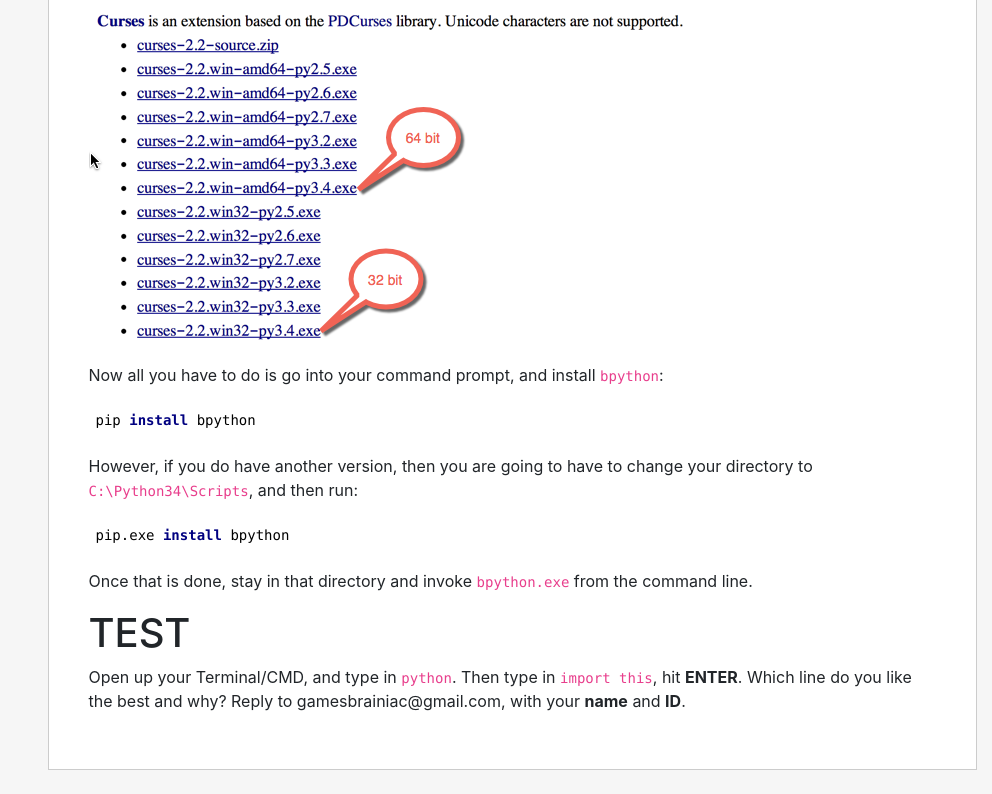
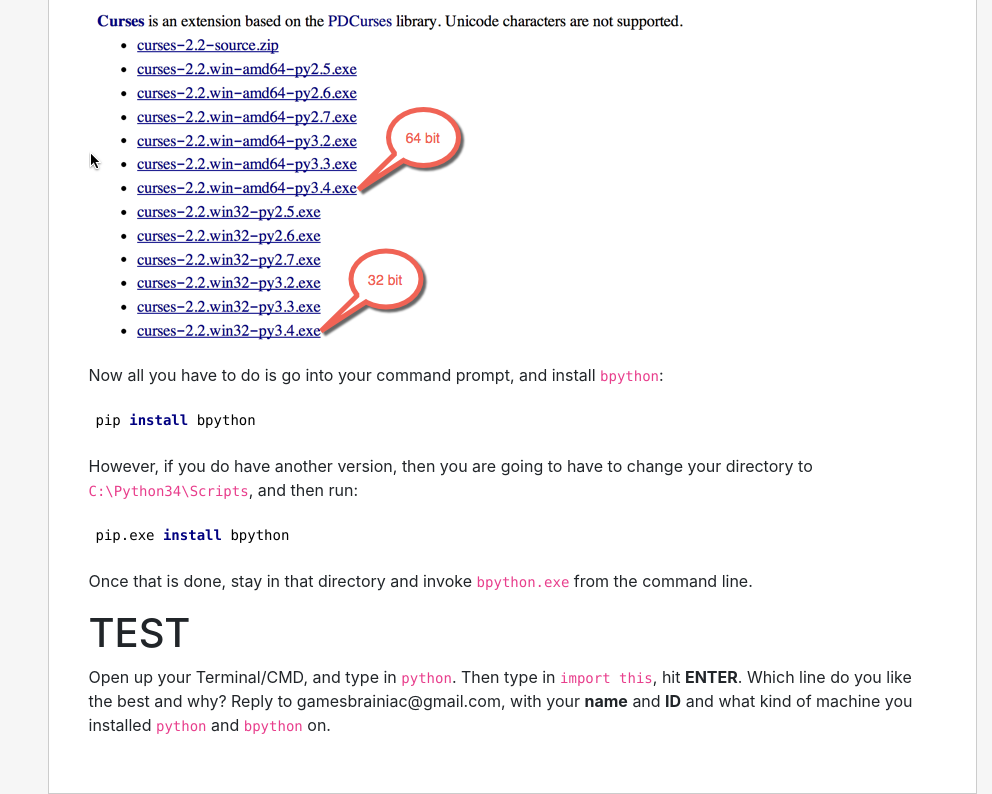
Before and after one commit to gamesbrainiac/intropy-setup, a plain HTML site: page index.html in a window 1280 px wide. Shown: the part 5043-5837 px from the top of the page, without its empty margins (288-1280 px from the left). Before the commit the page ends 5813 px from the top, so only its background shows below. Drawn offline with nearby package versions, Linux system fonts and the light colour scheme.

Commit message:
Update documentation

```diff
--- a/index.html
+++ b/index.html
@@ -2,7 +2,7 @@
 <html>
   <head>
     <meta http-equiv="Content-Type" content="text/html; charset=UTF-8">
-    <title>Bootstrap</title>
+    <title>PYTHON SETUP</title>
     <link type="text/css" rel="stylesheet" href="assets/css/bootstrap.css"/>
     <style>
       body {
@@ -214,7 +214,7 @@
 <pre class="hljs"><code>pip <span class="hljs-keyword">install</span> bpython</code></pre><p>However, if you do have another version, then you are going to have to change your directory to <code>C:\Python34\Scripts</code>, and then run:</p>
 <pre class="hljs"><code>pip.exe <span class="hljs-keyword">install</span> bpython</code></pre><p>Once that is done, stay in that directory and invoke <code>bpython.exe</code> from the command line.</p>
 <a name="test"></a><h1>TEST<a class="anchorlink" href="#test"></a></h1>
-<p>Open up your Terminal/CMD, and type in <code>python</code>. Then type in <code>import this</code>, hit <strong>ENTER</strong>. Which line do you like the best and why? Reply to gamesbrainiac@gmail.com, with your <strong>name</strong> and <strong>ID</strong>.</p>
+<p>Open up your Terminal/CMD, and type in <code>python</code>. Then type in <code>import this</code>, hit <strong>ENTER</strong>. Which line do you like the best and why? Reply to gamesbrainiac@gmail.com, with your <strong>name</strong> and <strong>ID</strong> and what kind of machine you installed <code>python</code> and <code>bpython</code> on.</p>
 
       </div>
     </div>
```
